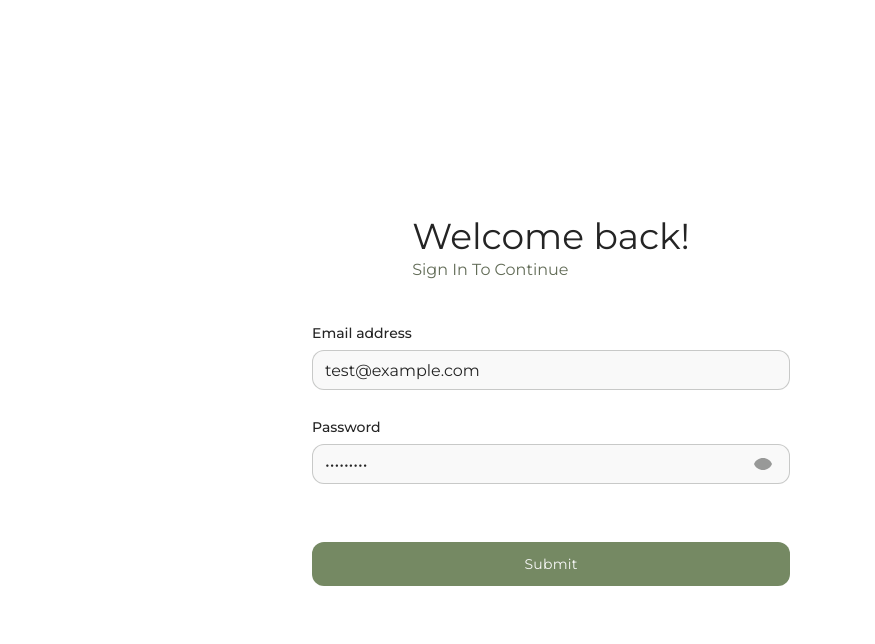
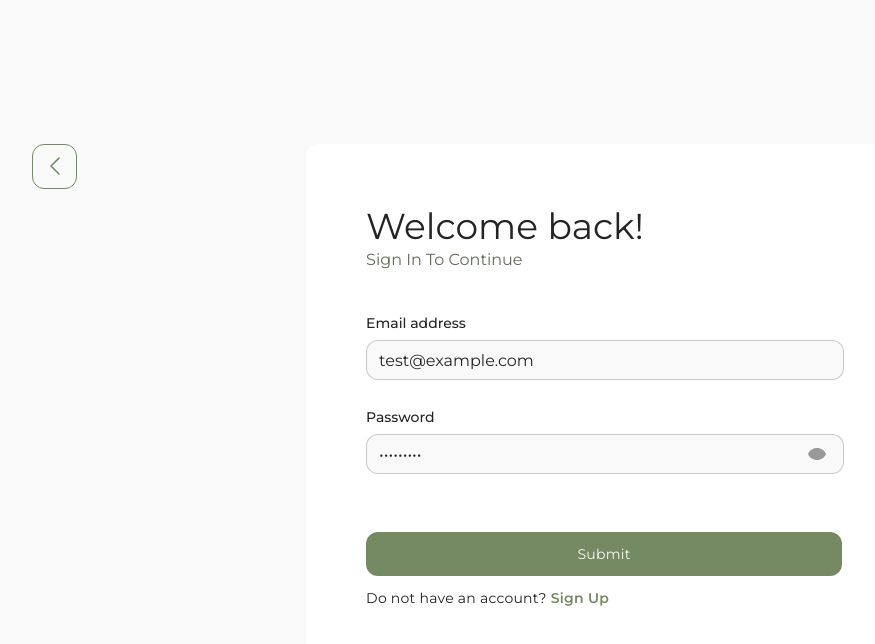
Before and after one commit to D4n1el13and37/e-commerce-app, a React (Vite) app: page /login in a window 1280 px wide. Shown: the top 644 px of the page, without its empty margins (89-964 px from the left). Built offline with nearby package versions, Linux system fonts and the light colour scheme; no server answers.

Commit message:
feat: add go back button, add link to register, rework style file to module

```diff
--- /dev/null
+++ b/src/pages/Login/LoginPage.module.scss
@@ -0,0 +1,125 @@
+.container {
+  margin: 0 auto;
+  padding: 0 var(--container-offset);
+  max-width: var(--container-width);
+}
+
+.grid {
+  display: grid;
+  grid-template-columns: repeat(12, 1fr);
+  gap: var(--gap);
+}
+
+.login {
+  align-content: space-around;
+  padding: 48px 0;
+  height: 100vh;
+
+  button {
+    grid-column: 2 / 2;
+  }
+}
+
+.login__container {
+  display: flex;
+  flex-direction: column;
+  place-self: center;
+  align-self: center;
+  grid-column: 3 / 12;
+  border-radius: 12px;
+  padding: 60px;
+  max-width: 596px;
+  max-height: 512px;
+  background-color: #fff;
+  gap: 42px;
+}
+
+.headline {
+  font-family: var(--font-family);
+  font-weight: 400;
+  font-style: normal;
+
+  h2 {
+    font-weight: 400;
+    font-size: var(--page-title-size);
+    line-height: 44px;
+    color: var(--text-color, #242424);
+  }
+
+  span {
+    font-size: var(--main-font-size);
+    line-height: 24px;
+    text-align: center;
+    text-transform: capitalize;
+    color: var(--Schemes-Secondary, #626c57);
+  }
+}
+
+form {
+  display: flex;
+  flex-direction: column;
+  width: 100%;
+  height: 100%;
+  gap: 42px;
+}
+
+.form__container {
+  display: flex;
+  flex-direction: column;
+  width: 478px;
+  gap: 12px;
+}
+
+.input__container {
+  position: relative;
+  height: 82px;
+
+  .error__container {
+    position: relative;
+    height: 20px;
+
+    span {
+      position: absolute;
+      bottom: 0;
+      font-size: 14px;
+    }
+  }
+}
+
+.server__error {
+  position: relative;
+  display: flex;
+  flex-direction: column;
+  margin-bottom: 12px;
+  width: 100%;
+
+  span {
+    position: absolute;
+    top: -24px;
+  }
+}
+
+.register {
+  font-family: var(--font-family);
+  font-size: var(--second-font-size);
+  line-height: 20px;
+  letter-spacing: 0.25px;
+  color: #202020;
+
+  a {
+    font-weight: 600;
+    color: var(--primary-color, #758963);
+    transition: color;
+
+    @media (prefers-reduced-motion: no-preference) {
+      transition: color var(--duration, 0.3s) ease-in-out;
+    }
+  }
+
+  @media (any-hover: hover) {
+    a:hover {
+      color: var(--accent-color, #3f5028);
+      cursor: pointer;
+    }
+  }
+}
--- a/src/pages/Login/LoginPage.scss
+++ /dev/null
@@ -1,73 +0,0 @@
-.login__container {
-  display: flex;
-  flex-direction: column;
-  align-items: center;
-  justify-content: center;
-  border-radius: 12px;
-  padding: 60px;
-  height: 100dvh;
-  background-color: #fff;
-  gap: 42px;
-}
-
-.headline {
-  font-family: var(--font-family);
-  font-weight: 400;
-  font-style: normal;
-
-  h2 {
-    font-weight: 400;
-    font-size: var(--page-title-size);
-    line-height: 44px;
-    color: var(--text-color, #242424);
-  }
-
-  span {
-    font-size: var(--main-font-size);
-    line-height: 24px;
-    text-align: center;
-    text-transform: capitalize;
-    color: var(--Schemes-Secondary, #626c57);
-  }
-}
-
-form {
-  display: flex;
-  flex-direction: column;
-  gap: 42px;
-}
-
-.form_container {
-  display: flex;
-  flex-direction: column;
-  width: 478px;
-  gap: 12px;
-}
-
-.input_container {
-  position: relative;
-  height: 82px;
-
-  .error_container {
-    position: relative;
-    height: 20px;
-
-    span {
-      position: absolute;
-      bottom: 0;
-      font-size: 14px;
-    }
-  }
-}
-
-.server_error {
-  position: relative;
-  display: flex;
-  flex-direction: column;
-  width: 100%;
-
-  span {
-    position: absolute;
-    top: -24px;
-  }
-}
--- a/src/pages/Login/LoginPage.tsx
+++ b/src/pages/Login/LoginPage.tsx
@@ -1,12 +1,13 @@
 import { useState } from 'react';
-import { /* useLocation , */ useNavigate } from 'react-router-dom';
+import { /* useLocation , */ Link, useNavigate } from 'react-router-dom';
 import { FormProvider, SubmitHandler, useForm } from 'react-hook-form';
 import Button from '../../components/ui/button/Button';
 import PasswordField from '../../components/form/password/PasswordInput';
-import './LoginPage.scss';
+import cl from './LoginPage.module.scss';
 import EmailInput from '../../components/form/email/EmailInput';
 import { login } from '../../store/authSlice';
 import useAppDispatch from '../../hooks/useAppDispatch';
+import GoBackButton from '../../components/form/goBack/GoBackButton';
 
 export interface LoginForm {
   email: string;
@@ -45,49 +46,38 @@ function LoginPage() {
   };
 
   return (
-    <div className="login__container">
-      {/* <Button>
-        <svg
-          xmlns="http://www.w3.org/2000/svg"
-          width="11"
-          height="19"
-          viewBox="0 0 11 19"
-          fill="none"
-        >
-          <path
-            d="M10.479 0.604004L2.02063 9.06238L10.479 17.5208"
-            stroke="#758963"
-            stroke-width="1.5"
-          />
-        </svg>
-      </Button> */}
-      <div className="headline">
+    <section className={`container`}>
+      <div className={`grid ${cl.login}`}>
+        <GoBackButton />
+        <div className={cl.login__container}>
+          <div className={cl.headline}>
             <h2>Welcome back!</h2>
             <span>Sign In to continue</span>
           </div>
           <FormProvider {...methods}>
             <form onSubmit={handleSubmit(onSubmit)}>
-          <div className="form_container">
-            <div className="input_container">
+              <div className={cl.form__container}>
+                <div className={cl.input__container}>
                   <EmailInput />
-              <div className="error_container">
+                  <div className={cl.error__container}>
                     {errors.email && (
-                  <span className="error">{errors.email.message}</span>
+                      <span className={`error`}>{errors.email.message}</span>
                     )}
                   </div>
                 </div>
-            <div className="input_container">
+                <div className={cl.input__container}>
                   <PasswordField />
-              <div className="error_container">
-                <span className="error">
+                  <div className={cl.error__container}>
+                    <span className={`error`}>
                       {errors.password && errors.password.message}
                     </span>
                   </div>
                 </div>
               </div>
-          <div className="server_error">
+              <div>
+                <div className={cl.server__error}>
                   {isError && (
-              <span className="error">
+                    <span className={`error`}>
                       The username or password is incorrect
                     </span>
                   )}
@@ -95,9 +85,15 @@ function LoginPage() {
                     {isSubmitting ? 'Loading...' : 'Submit'}
                   </Button>
                 </div>
+                <span className={cl.register}>
+                  Do not have an account? <Link to="/register">Sign Up</Link>
+                </span>
+              </div>
             </form>
           </FormProvider>
         </div>
+      </div>
+    </section>
   );
 }
 
```
Lines whose indentation alone changed are shown as unchanged.
